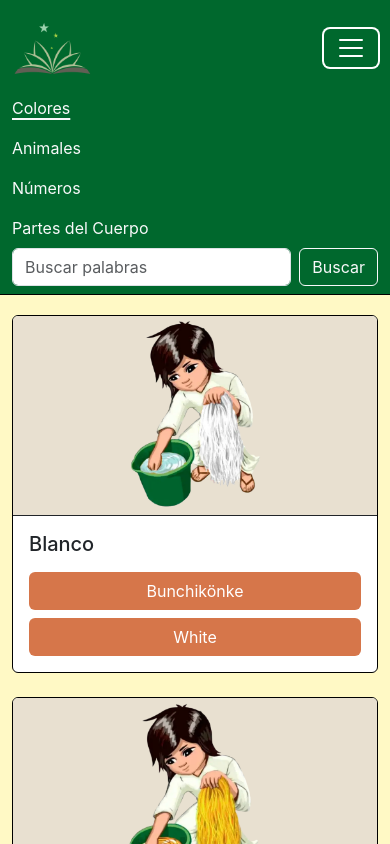
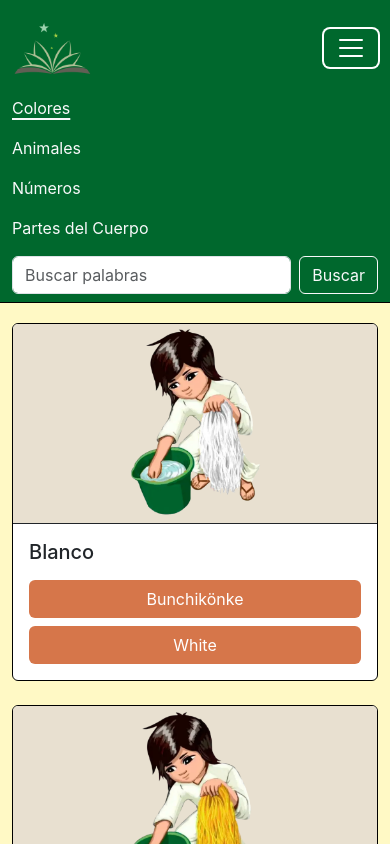
Before and after one commit to LuisPg10/kankuamo-dictionary, a React (Create React App) app: page /colors in a window 390 px wide. Both pictures are taken after a click on the button "Mostrar/Ocultar navegación". Shown: the top 844 px of the page. Built offline with nearby package versions, Linux system fonts and the light colour scheme.

Commit message:
update: margin for the input form in small screens added

```diff
--- a/src/components/ui/Header/Header.jsx
+++ b/src/components/ui/Header/Header.jsx
@@ -45,7 +45,11 @@ export const Header = () => {
 
           <div className="collapse navbar-collapse" id="navbarNav">
             <NavBar />
-            <form className="d-flex" role="search" onSubmit={handleSubmit}>
+            <form
+              className="d-flex mt-2 mt-lg-0"
+              role="search"
+              onSubmit={handleSubmit}
+            >
               <input
                 ref={inputRef}
                 className="form-control me-2"
```
